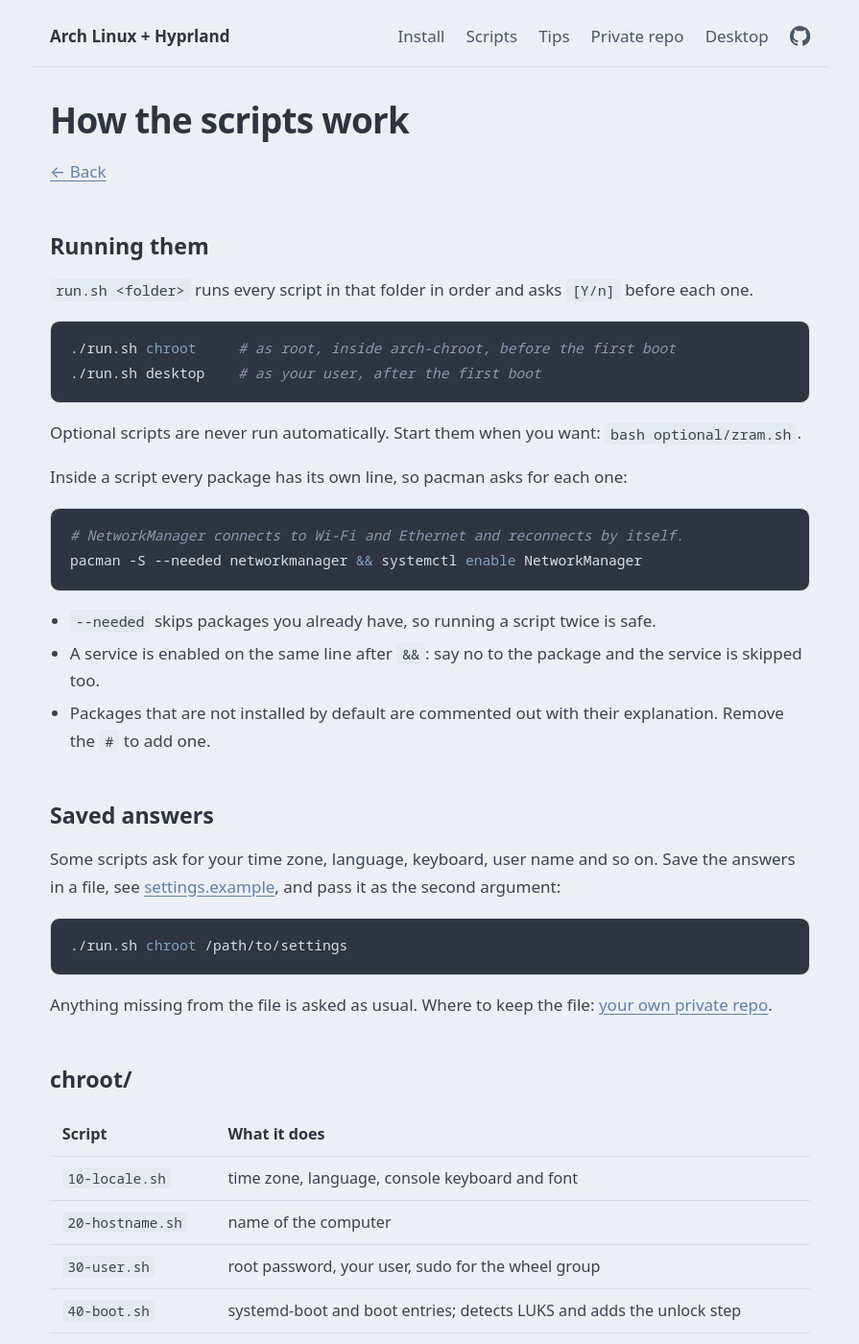
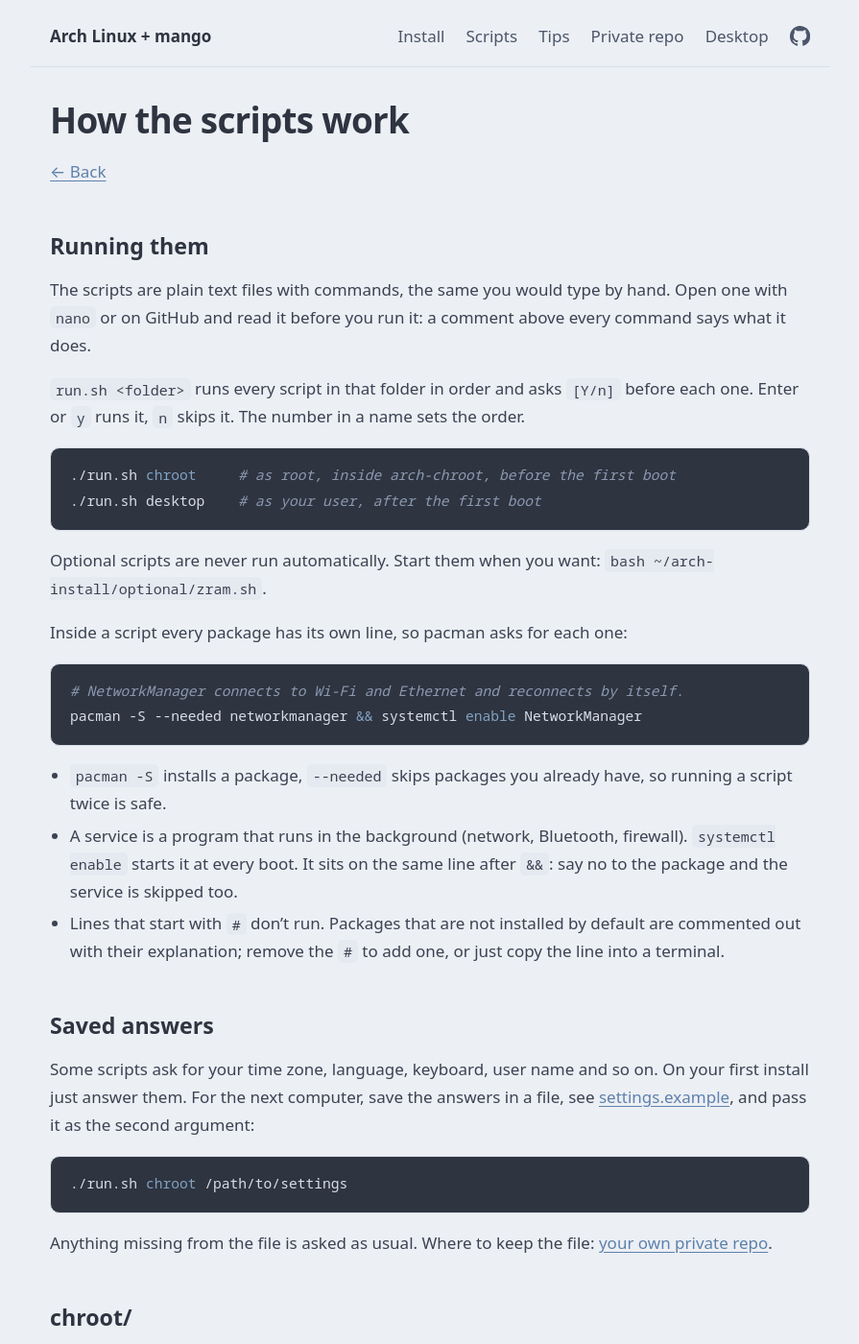
Before and after one commit to archlinux-fan/arch-install, a Jekyll site: the page built from docs/scripts.md, in a window 1280 px wide and 1400 px high. Shown: the whole window at 96% size, without its empty margins (192-1087 px from the left). Built offline with Jekyll 4.4.1, drawn with Linux system fonts in a browser that asks for light colours; our own code applies the rules of GitHub Pages for plain Markdown files; some of the changed text lies outside the part shown.

Commit message:
mango instead of Hyprland: desktop/40-mango.sh; packages this setup doesn't use are commented out with what they're for; README and docs for first-time Arch users

````diff
--- a/_config.yml
+++ b/_config.yml
@@ -1,6 +1,6 @@
 # GitHub Pages (Jekyll): the site is built from this repo, README.md is the home page.
-title: Arch Linux + Hyprland
-description: Minimal Arch Linux + Hyprland install in small readable scripts, every command explained.
+title: Arch Linux + mango
+description: Arch Linux with the mango desktop for first-timers, in small readable scripts, every command explained.
 repo_url: https://github.com/archlinux-fan/arch-install
 dots_url: https://github.com/archlinux-fan/arch-dots
 dots_site: https://archlinux-fan.github.io/arch-dots/
--- a/docs/scripts.md
+++ b/docs/scripts.md
@@ -4,14 +4,18 @@
 
 ## Running them
 
+The scripts are plain text files with commands, the same you would type by hand. Open one with
+`nano` or on GitHub and read it before you run it: a comment above every command says what it does.
+
 `run.sh <folder>` runs every script in that folder in order and asks `[Y/n]` before each one.
+Enter or `y` runs it, `n` skips it. The number in a name sets the order.
 
 ```bash
 ./run.sh chroot     # as root, inside arch-chroot, before the first boot
 ./run.sh desktop    # as your user, after the first boot
 ```
 
-Optional scripts are never run automatically. Start them when you want: `bash optional/zram.sh`.
+Optional scripts are never run automatically. Start them when you want: `bash ~/arch-install/optional/zram.sh`.
 
 Inside a script every package has its own line, so pacman asks for each one:
 
@@ -20,14 +24,17 @@ Inside a script every package has its own line, so pacman asks for each one:
 pacman -S --needed networkmanager && systemctl enable NetworkManager
 ```
 
-- `--needed` skips packages you already have, so running a script twice is safe.
-- A service is enabled on the same line after `&&`: say no to the package and the service is skipped too.
-- Packages that are not installed by default are commented out with their explanation. Remove the `#` to add one.
+- `pacman -S` installs a package, `--needed` skips packages you already have, so running a script twice is safe.
+- A service is a program that runs in the background (network, Bluetooth, firewall). `systemctl enable` starts it
+  at every boot. It sits on the same line after `&&`: say no to the package and the service is skipped too.
+- Lines that start with `#` don't run. Packages that are not installed by default are commented out with their
+  explanation; remove the `#` to add one, or just copy the line into a terminal.
 
 ## Saved answers
 
-Some scripts ask for your time zone, language, keyboard, user name and so on. Save the answers in a file,
-see [settings.example](../settings.example), and pass it as the second argument:
+Some scripts ask for your time zone, language, keyboard, user name and so on. On your first install just answer them.
+For the next computer, save the answers in a file, see [settings.example](../settings.example),
+and pass it as the second argument:
 
 ```bash
 ./run.sh chroot /path/to/settings
@@ -37,6 +44,8 @@ Anything missing from the file is asked as usual. Where to keep the file: [your
 
 ## chroot/
 
+Run as root from the USB stick, inside the new system (`arch-chroot`), before its first boot.
+
 | Script | What it does |
 |---|---|
 | `10-locale.sh` | time zone, language, console keyboard and font |
@@ -44,21 +53,25 @@ Anything missing from the file is asked as usual. Where to keep the file: [your
 | `30-user.sh` | root password, your user, sudo for the wheel group |
 | `40-boot.sh` | systemd-boot and boot entries; detects LUKS and adds the unlock step |
 | `50-system.sh` | pacman colors, fastest mirrors (reflector), weekly SSD trim |
-| `60-network.sh` | NetworkManager, Wi-Fi country, firewall |
+| `60-network.sh` | NetworkManager, firewall; Wi-Fi country rules (not installed by default) |
 
 ## desktop/
 
+Run as your user after the first boot; `sudo` asks your password.
+
 | Script | What it does |
 |---|---|
-| `10-shell.sh` | zsh with suggestions and highlighting, fzf, git, stow, btop, archive tools |
+| `10-shell.sh` | zsh with suggestions and highlighting, fzf, git, stow, btop, 7zip |
 | `20-audio-bluetooth.sh` | PipeWire, volume control, Bluetooth |
 | `30-gpu.sh` | AMD, Intel or NVIDIA drivers |
-| `40-hyprland.sh` | Hyprland, waybar, mako, rofi, lock screen, idle, wallpaper, screenshots, fonts |
+| `40-mango.sh` | mango, waybar, mako, rofi, lock screen, idle, wallpaper, screenshots, fonts |
 | `50-apps.sh` | foot, Thunar, lite-xl, mousepad, mpv, ristretto, xpdf, transmission |
 | `60-aur.sh` | yay and Brave Origin, the only AUR package |
 | `70-dotfiles.sh` | clones your dotfiles and private repo, links them with stow, optional autologin |
 
 ## optional/
+
+Run by hand, as your user, whenever you want: `bash ~/arch-install/optional/<name>.sh`.
 
 | Script | What it does |
 |---|---|
@@ -66,7 +79,7 @@ Anything missing from the file is asked as usual. Where to keep the file: [your
 | `zram.sh` | compressed swap in RAM |
 | `syncthing.sh` | sync folders with your phone and other computers |
 | `nfs.sh` | share folders with other Linux machines |
-| `games.sh` | multilib repo, 32-bit drivers, Steam |
+| `games.sh` | multilib repo, Vulkan and 32-bit drivers, Steam |
 
 ## Make it yours
 
````
Also changed, not shown: README.md (+116 -48 lines), docs/private-repo.md (+11 -7 lines), docs/tips.md (+24 -8 lines), 10 other files.
